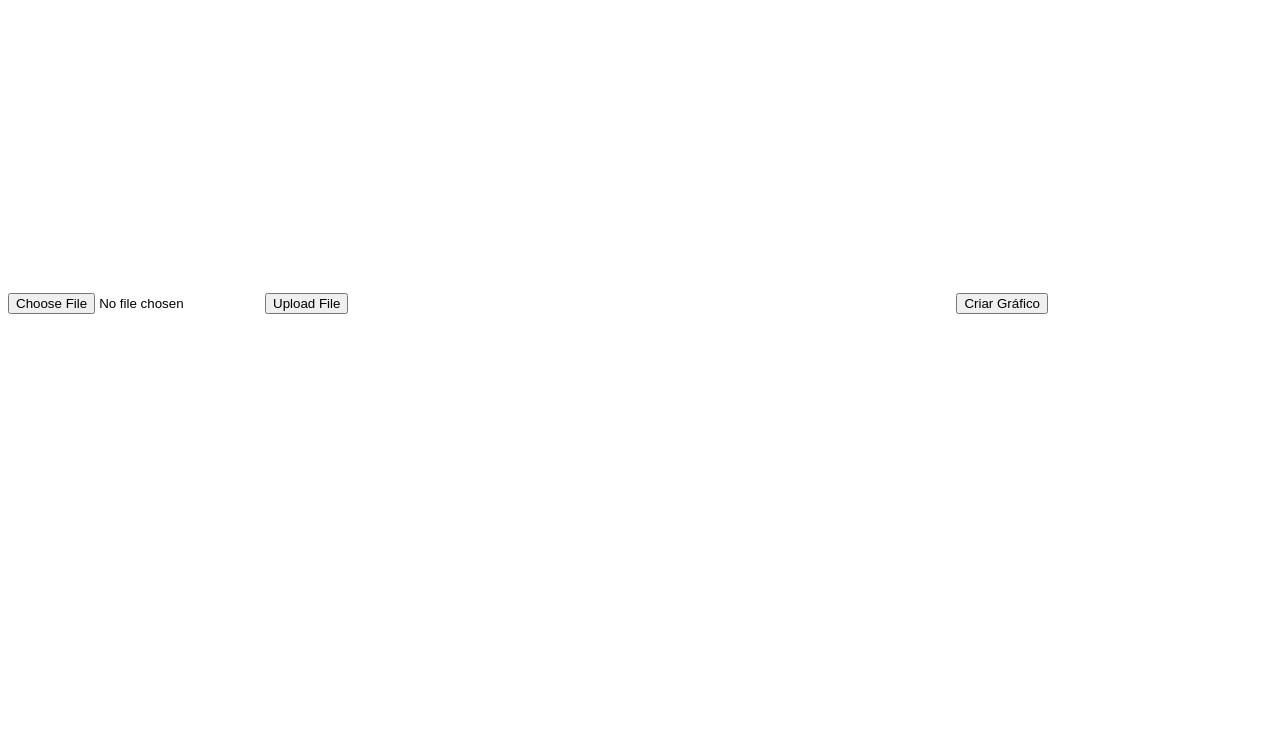
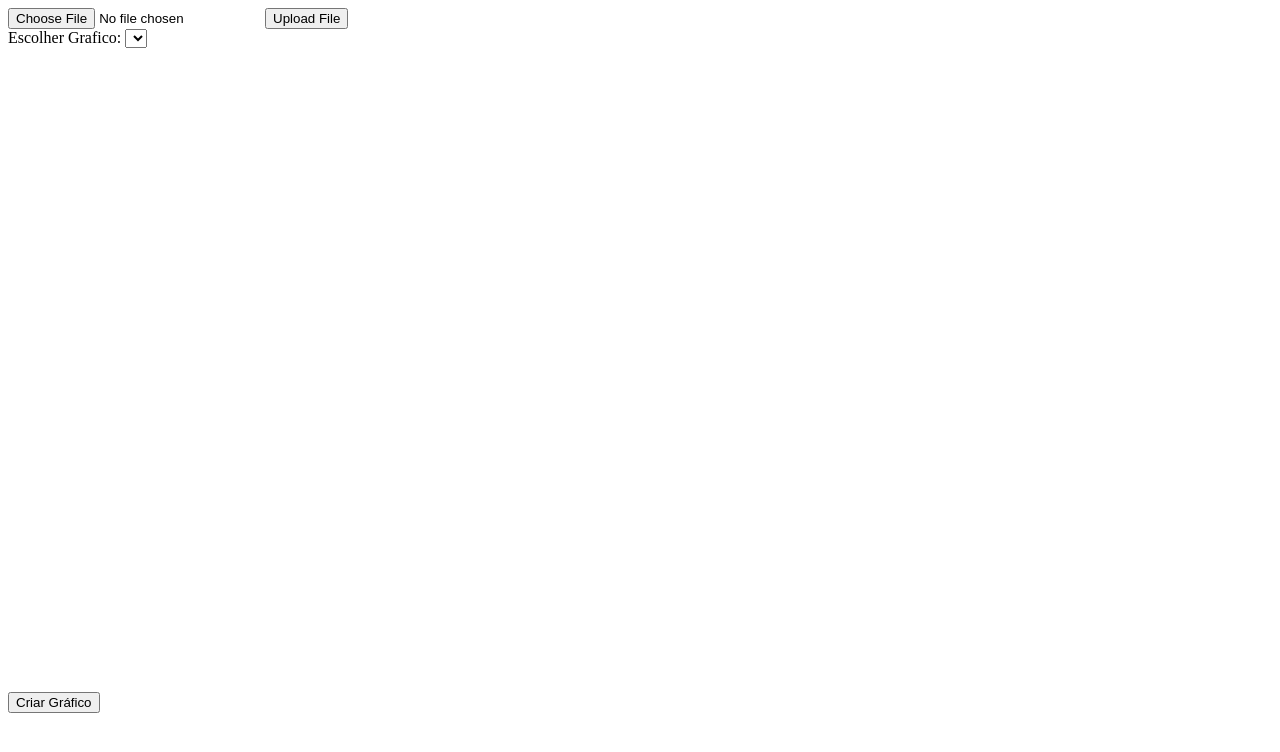
Before and after one commit to giovana-vieira/perfil-socioeconomico, a plain HTML site: page index.html in a window 1280 px wide. Drawn offline with nearby package versions, Linux system fonts and the light colour scheme.

Commit message:
Gráficos

```diff
--- a/index.html
+++ b/index.html
@@ -8,12 +8,22 @@
     <script src="https://cdn.jsdelivr.net/npm/papaparse@5.3.2/papaparse.min.js"></script>
     <script src="https://cdnjs.cloudflare.com/ajax/libs/Chart.js/2.9.4/Chart.js"></script>
     <script src="script.js"> </script>
+    <link rel="stylesheet" href="./styles.css">
 </head>
 
 <body>
+
     <input type="file" id="uploadfile" accept=".csv">
+
     <button id="uploadconfirm" onClick="uploadfile()"> Upload File </button>
-    <canvas id="myChart" style="width:100%; max-width:600px"></canvas>
+
+    <div>
+        <label for="charts">Escolher Grafico:</label>
+        <select name="charts" id="idCharts" onchange="criarGrafico()"></select>
+    </div>
+
+    <canvas id="myChart"></canvas>
+
     <button onClick="criarGrafico()"> Criar Gráfico </button>
 
 </body>
--- a/script.js
+++ b/script.js
@@ -1,11 +1,14 @@
-class PerfilSocioeconomico {
-    constructor() {
-        this.title = '';
-        this.xValues = [];
-        this.yValues = [];
-    }
-}
+let barColors = [
+    "rgba(255,0,0,1.0)",
+    "rgba(255,0,0,0.8)",
+    "rgba(255,0,0,0.6)",
+    "rgba(255,0,0,0.4)",
+    "rgba(255,0,0,0.2)"
+];
 
+let listaResultado = [];
+
+// realiza a leitura do arquivo .csv atraves da biblioteca do papa.parse
 function uploadfile() {
     Papa.parse(document.getElementById('uploadfile').files[0],
         {
@@ -19,8 +22,10 @@ function uploadfile() {
         })
 }
 
+// recebe os dados após a leitura pela biblioteca do papa.parse
+// orgazina os dados para serem inseridos futuramente no grafico
 function readData(linhasCsv) {
-    let listaResultado = [];
+
     const colunasCsv = Object.keys(linhasCsv.data[0]);
 
     colunasCsv.forEach((coluna) => {
@@ -46,29 +51,50 @@ function readData(linhasCsv) {
     });
     console.log(listaResultado)
 
+    createOptionsSelect(listaResultado);
+
 }
 
+// organiza os valores por quantidade de repetição, por exemplo:::
+// ADS : 33
+// DSM : 2
 function compararValoresGrafico(array) {
     return array.reduce((accumulator, value) => {
         return Object.assign(Object.assign({}, accumulator), { [value]: (accumulator[value] || 0) + 1 });
     }, {});
 }
 
+// recupara os dados do 'listaResultado' para montar as 'options' do 'select' no HTML
+function createOptionsSelect(listaResultado) {
+
+    let select = document.getElementById('idCharts');
+
+    for (let i = 0; i < listaResultado.length; i++) {
+        let opt = document.createElement('option');
+        opt.value = i;
+        opt.innerHTML = listaResultado[i].title;
+        select.appendChild(opt);
+    }
+
+}
+
+let myChart;
 function criarGrafico() {
 
-    for (let i = 0; i < listaResultado.length; i++) {
+    if (myChart) { // verifica se a variavel não é nula, se já foi criado um grafico antes
+        myChart.destroy(); // deleta o grafico anterior
+    }
 
-        let xValues = [];
-        let yValues = [];
-        let barColors = [
-            "rgba(255,0,0,1.0)",
-            "rgba(255,0,0,0.8)",
-            "rgba(255,0,0,0.6)",
-            "rgba(255,0,0,0.4)",
-            "rgba(255,0,0,0.2)"
-        ];
+    // recupera qual o 'value' selecionado na tela pelo 'select'
+    let listaResultadoPosicao = document.getElementById('idCharts').value;
 
-        new Chart("myChart", {
+    // pega o valor da 'listaResultado' a partir da sua posição no vetor
+    const dadosGrafico = listaResultado[listaResultadoPosicao];
+
+    let xValues = dadosGrafico.xValues;
+    let yValues = dadosGrafico.yValues;
+
+    myChart = new Chart("myChart", {
         type: "bar",
         data: {
             labels: xValues,
@@ -88,9 +114,11 @@ function criarGrafico() {
             },
             title: {
                 display: true,
-                    text: [title]
+                text: dadosGrafico.title
             }
         }
     });
+
+    console.log(myChart)
+
 }
-}
--- /dev/null
+++ b/styles.css
@@ -0,0 +1,4 @@
+canvas {
+    width: 100% !important;
+    height: 80vh !important;
+}
```
Lines whose indentation alone changed are shown as unchanged.
